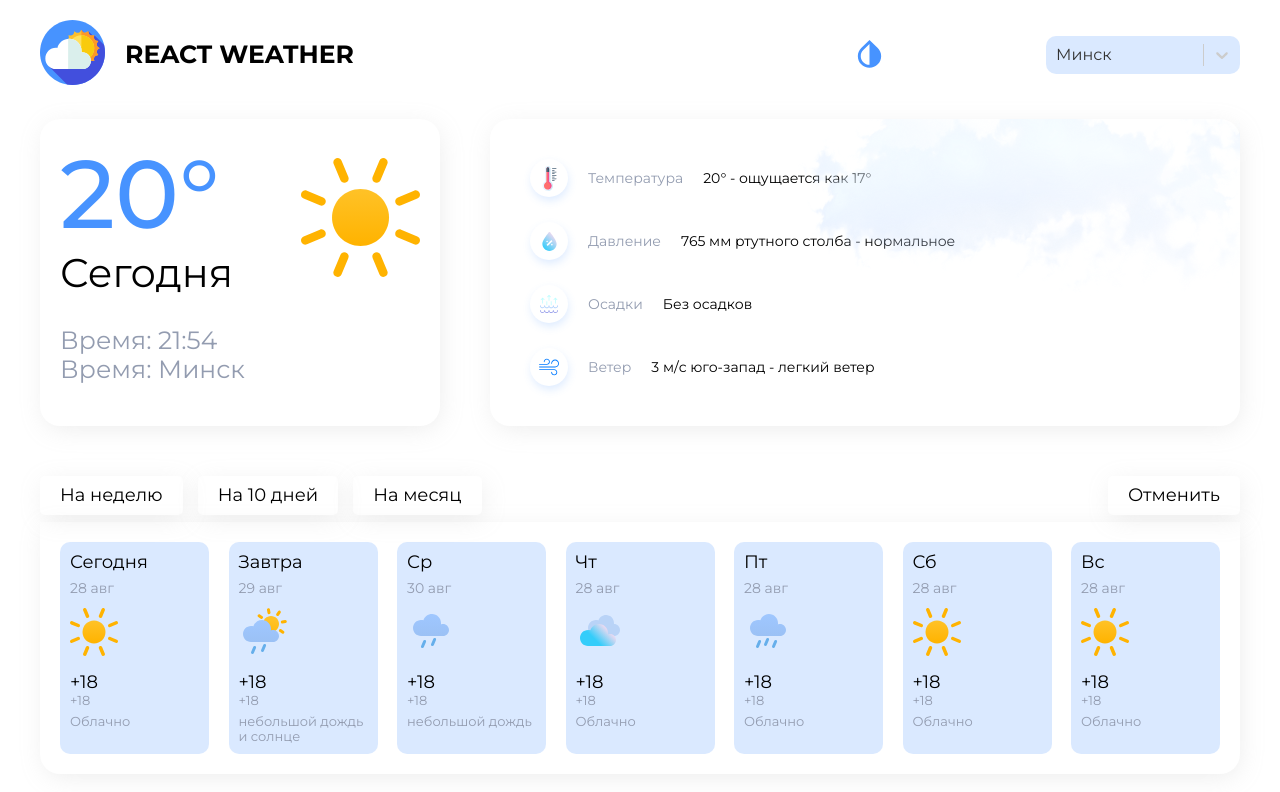
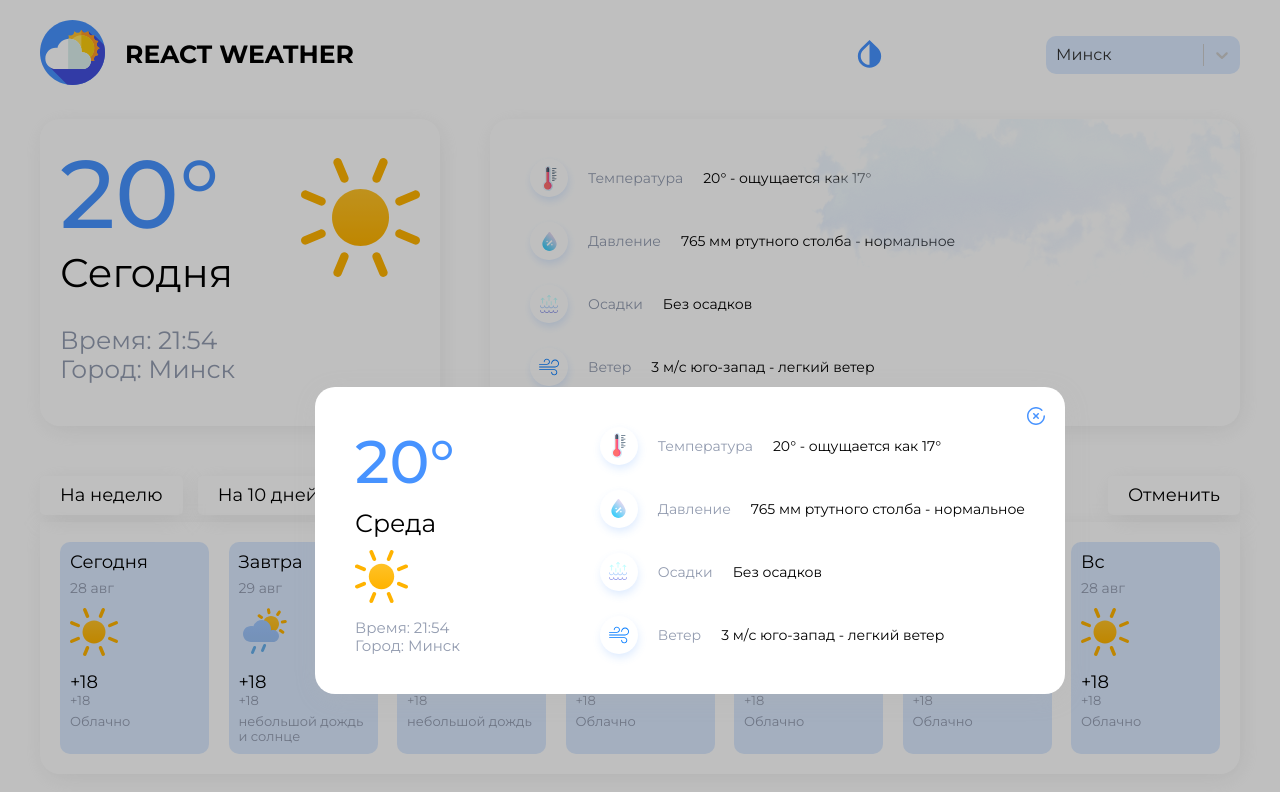
Before and after one commit to asphyxiadeath/diplom-project, a React (Create React App) app: page / in a window 1280 px wide. Shown: the top 792 px of the page. Built offline with nearby package versions, Linux system fonts and the light colour scheme.

Commit message:
create popup

```diff
--- a/package.json
+++ b/package.json
@@ -14,6 +14,8 @@
     "normalize.css": "^8.0.1",
     "react": "^17.0.2",
     "react-dom": "^17.0.2",
+    "react-modal": "^3.14.4",
+    "react-responsive-modal": "^6.2.0",
     "react-router-dom": "^6.1.1",
     "react-scripts": "4.0.3",
     "react-select": "^4.3.1",
--- a/src/App.tsx
+++ b/src/App.tsx
@@ -5,16 +5,25 @@ import { Route, Routes} from 'react-router-dom';
 import { Home } from './pages/Home/components/Home';
 import { MonthStatistics } from './pages/MonthStatistics/Home/components/MonthStatistics';
 import { Header } from './shared/Header/Header';
+import { Popup } from './shared/Header/Popup/Popup';
+
+
 
 
 function App() {
-  return <div className="container">
-    <Header />
-    <Routes>
-    <Route path= "/"  element= {<Home/>}/>
-    <Route path= "/month-statistics" element= {<MonthStatistics/>}/>
-    </Routes>
+  return (
+    <div className="global-container">
+      <Popup />
+    <div className="container">
+      <Header />
+      <Routes>
+        <Route path= "/"  element= {<Home/>}/>
+        <Route path= "/month-statistics" element= {<MonthStatistics/>}/>
+      </Routes>
+    </div>
   </div>
+);
 }
 
+
 export default App;
--- a/src/pages/Home/components/ThisDay/ThisDay.tsx
+++ b/src/pages/Home/components/ThisDay/ThisDay.tsx
@@ -19,7 +19,7 @@ export const ThisDay = (props: Props) => {
                  Время: <span>21:54</span>
             </div>
             <div className={style.this_city}>
-                Время: <span>Минск</span>
+                Город: <span>Минск</span>
         </div>
       </div>
     </div>
--- /dev/null
+++ b/src/shared/Header/Popup/Popup.module.scss
@@ -0,0 +1,69 @@
+@import '../../../styles/variables.scss';
+
+.popup {
+  position: absolute;
+  top: 50%;
+  left: calc(50% - 325px);
+  z-index: 1001;
+  display: flex;
+  align-items: center;
+  justify-content: space-between;
+  padding: 40px;
+  max-width: 750px;
+  width: 100%;
+  background: $light-background;
+  box-shadow: $box-shadow;
+  border-radius: $border-radius;
+  background: $light-background;
+}
+
+.blur {
+  position: absolute;
+  z-index: 1000;
+  width: 100%;
+  height: 100vh;
+  background: rgba(0, 0, 0, 0.25);
+}
+
+.close {
+  position: absolute;
+  top: 20px;
+  right: 20px;
+  cursor: pointer;
+  svg {
+    transition: 0.3s;
+  }
+  &:hover {
+    svg {
+      transform: rotate(360deg);
+    }
+  }
+}
+
+.day {
+  .day_temp {
+    font-weight: 500;
+    font-size: 60px;
+    color: $primary-color;
+    margin-bottom: 12px;
+  }
+  .day_name {
+    font-size: 25px;
+    line-height: 30px;
+    color: #000000;
+    margin-bottom: 12px;
+  }
+  .img {
+    svg {
+      width: 53px;
+      height: 53px;
+    }
+    margin-bottom: 12px;
+  }
+
+  .day_time,
+  .day_city {
+    font-size: 15px;
+    color: $base-color;
+  }
+}
--- /dev/null
+++ b/src/shared/Header/Popup/Popup.tsx
@@ -0,0 +1,65 @@
+
+import React, { Children } from 'react';
+import Select from 'react-select';
+import { GlobalSvgSelector } from '../../../assets/Images/icons/global/GlobalSvgSelector';
+import { Item } from '../../../pages/Home/components/ThisDayInfo/ThisDayInfo';
+import { ThisDayItem } from '../../../pages/Home/components/ThisDayInfo/ThisDayItem';
+import style from './Popup.module.scss';
+
+interface Props {}
+
+export const Popup = ({}: Props) => {
+  const items = [
+    {
+      icon_id: 'temp',
+      name: 'Температура',
+      value: '20° - ощущается как 17°',
+    },
+    {
+      icon_id: 'pressure',
+      name: 'Давление',
+      value: '765 мм ртутного столба - нормальное',
+    },
+    {
+      icon_id: 'precipitation',
+      name: 'Осадки',
+      value: 'Без осадков',
+    },
+    {
+      icon_id: 'wind',
+      name: 'Ветер',
+      value: '3 м/с юго-запад - легкий ветер',
+    },
+  ];
+
+
+  return (
+    <>
+
+      <div className={style.blur}></div>
+      <div className={style.popup}>
+        <div className={style.day}>
+          <div className={style.day_temp}>20°</div>
+          <div className={style.day_name}>Среда</div>
+          <div className={style.img}>
+            <GlobalSvgSelector id="sun" />
+          </div>
+          <div className={style.day_time}>
+            Время: <span>21:54</span>
+          </div>
+          <div className={style.day_city}>
+            Город: <span>Минск</span>
+          </div>
+        </div>
+        <div className={style.this_day_info_items}>
+          {items.map((item: Item) => (
+            <ThisDayItem key={item.icon_id} item={item} />
+          ))}
+        </div>
+        <div className={style.close} >
+          <GlobalSvgSelector id="close" />
+        </div>
+      </div>
+    </>
+  );
+}
```
Also changed, not shown: 1 other file (tests, documents, lock files or other folders).
